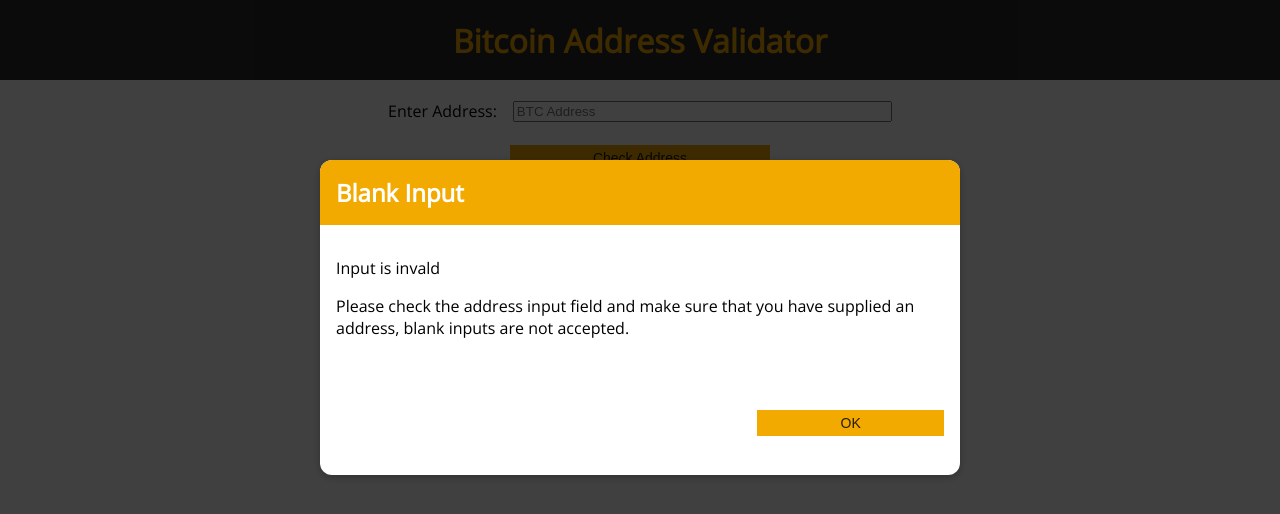
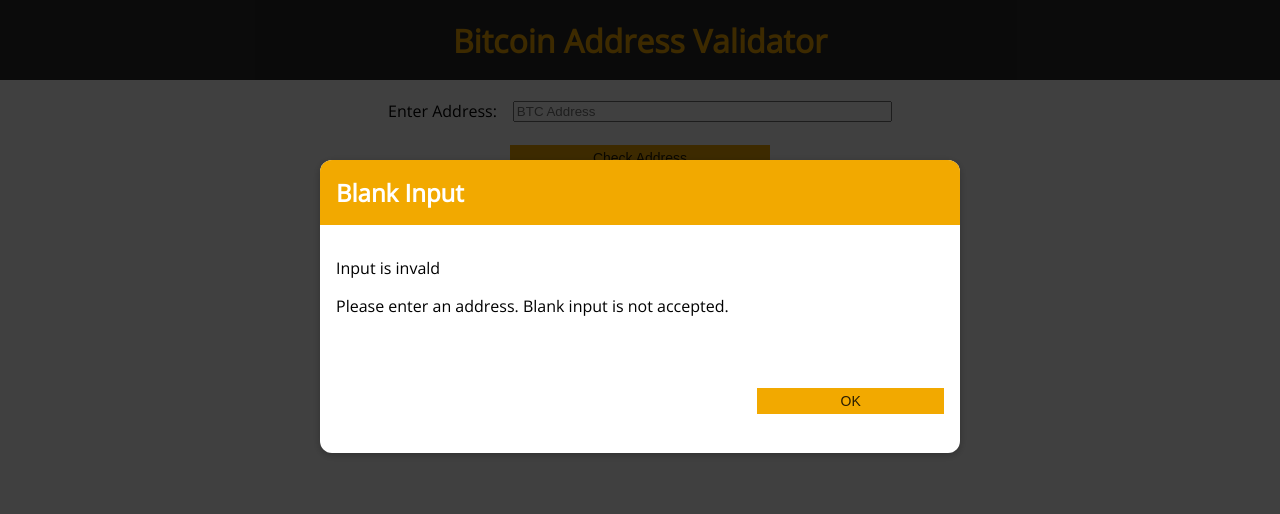
Before and after one commit to byron950/vue.js-bitcoin-address-validator, a Vue app: page / in a window 1280 px wide. Both pictures are taken after a click on the button "Check Address". Shown: the top 514 px of the page. Built offline with nearby package versions, Linux system fonts and the light colour scheme.

Commit message:
Updated blank address error message

```diff
--- a/src/components/functionality/CheckAddress.vue
+++ b/src/components/functionality/CheckAddress.vue
@@ -7,8 +7,7 @@
     <template #default>
       <p>Input is invald</p>
       <p>
-        Please check the address input field and make sure that you have
-        supplied an address, blank inputs are not accepted.
+        Please enter an address. Blank input is not accepted.
       </p>
     </template>
     <template #actions>
```
